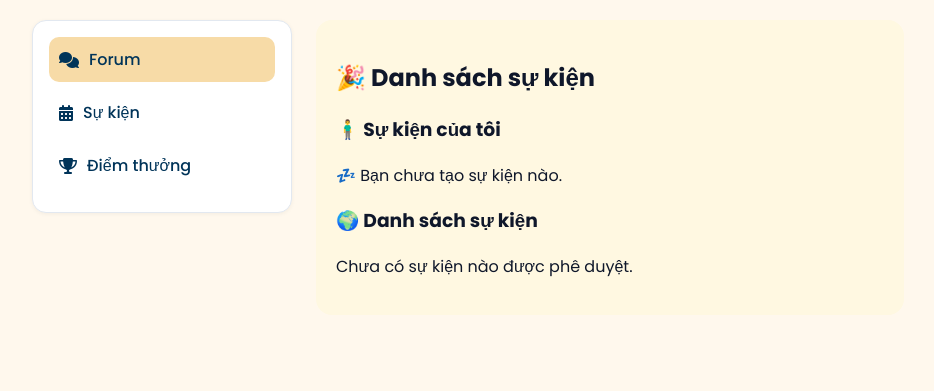
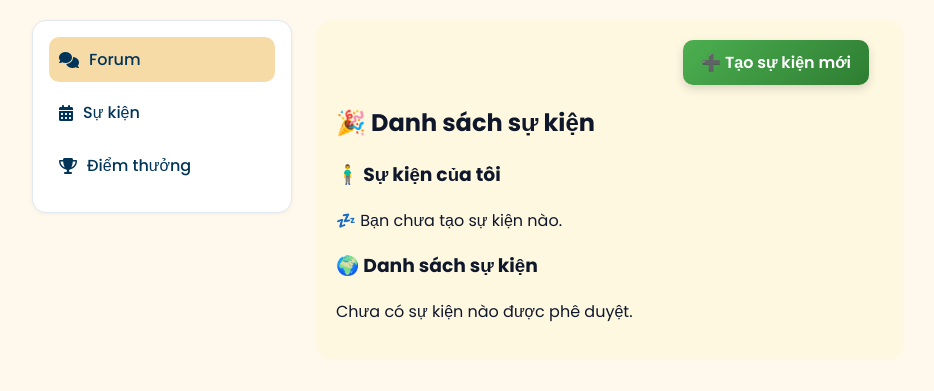
Before and after one commit to puppydue/PetTalk, a Django app: page /events/ in a window 1280 px wide. Shown: the part 51-442 px from the top of the page, without its empty margins (0-934 px from the left). Run offline with Django 4.2, Linux system fonts and the light colour scheme; the visitor is signed in with stand-in values (Sample User, id 1); data that the repository does not hold is empty.

Commit message:
✨ Thêm nút ➕ Tạo sự kiện mới vào danh sách sự kiện

```diff
--- a/Events/templates/events/danh_sach_su_kien.html
+++ b/Events/templates/events/danh_sach_su_kien.html
@@ -55,6 +55,12 @@
 
 
 <div class="event-list">
+
+<div class="create-event-wrapper">
+     <a href="{% url 'tao_su_kien' %}" class="create-event-btn">➕ Tạo sự kiện mới</a>
+</div>
+
+
   <h2>🎉 Danh sách sự kiện</h2>
 
  <!-- 🧍‍♂️ SỰ KIỆN CỦA TÔI -->
@@ -261,6 +267,31 @@
 }
 </style>
 
+<style>
+.create-event-wrapper {
+  display: flex;
+  justify-content: flex-end;
+  margin-bottom: 10px;
+  margin-right: 15px;
+}
+
+.create-event-btn {
+  background: linear-gradient(135deg, #4CAF50, #2E7D32);
+  color: white;
+  font-weight: 600;
+  padding: 10px 18px;
+  border-radius: 10px;
+  text-decoration: none;
+  transition: 0.3s;
+  box-shadow: 0 4px 10px rgba(0, 0, 0, 0.15);
+}
+
+.create-event-btn:hover {
+  background: linear-gradient(135deg, #43A047, #1B5E20);
+  transform: translateY(-2px);
+}
+</style>
+
 
 
 {% endblock %}
```
